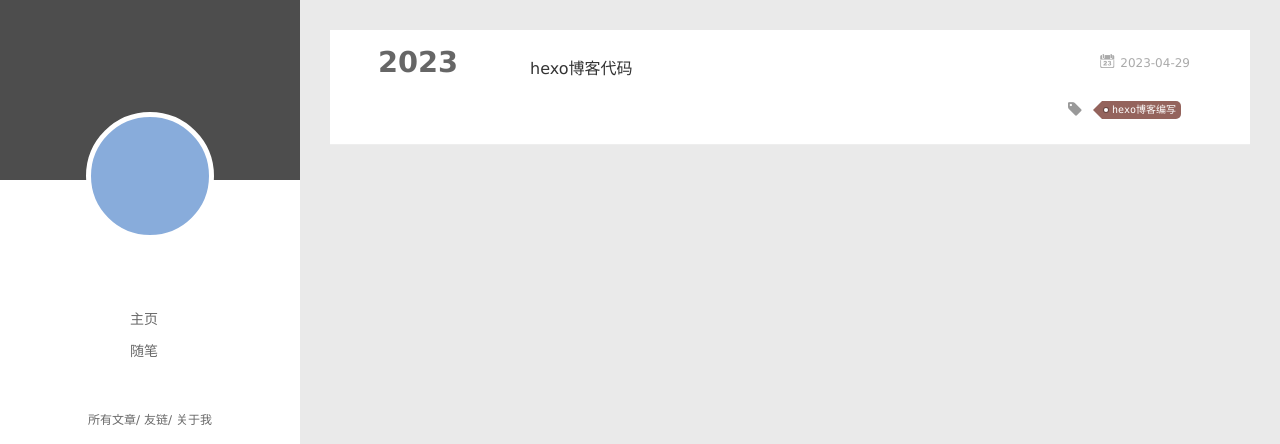
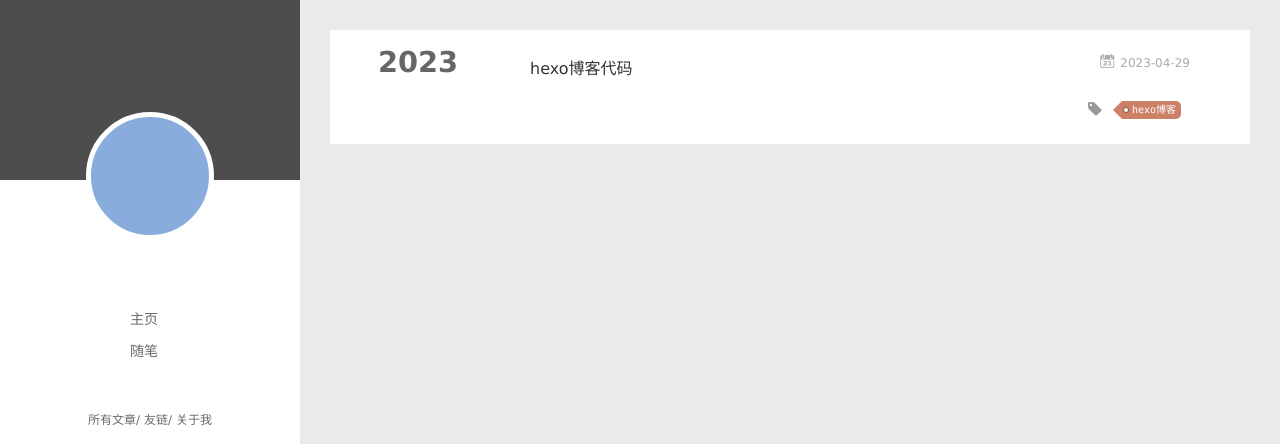
Before and after one commit to kxr189/kxr189.github.io, a plain HTML site: page tags/hexo博客/index.html in a window 1280 px wide. Shown: the top 444 px of the page. Drawn offline with Linux system fonts and the light colour scheme; no server answers.

Commit message:
Site updated: 2023-04-29 16:53:28

```diff
--- a/tags/hexo博客编写/index.html
+++ b/tags/hexo博客/index.html
@@ -6,11 +6,11 @@
   <meta name="renderer" content="webkit">
   <meta http-equiv="X-UA-Compatible" content="IE=edge" >
   <link rel="dns-prefetch" href="https://kxr189.github.io">
-  <title>Tag: hexo博客编写 | Hexo</title>
+  <title>Tag: hexo博客 | Hexo</title>
   <meta name="viewport" content="width=device-width, initial-scale=1, maximum-scale=1">
   <meta property="og:type" content="website">
 <meta property="og:title" content="Hexo">
-<meta property="og:url" content="https://kxr189.github.io/tags/hexo%E5%8D%9A%E5%AE%A2%E7%BC%96%E5%86%99/index.html">
+<meta property="og:url" content="https://kxr189.github.io/tags/hexo%E5%8D%9A%E5%AE%A2/index.html">
 <meta property="og:site_name" content="Hexo">
 <meta property="og:locale" content="en_US">
 <meta property="article:author" content="kxr189">
@@ -185,7 +185,7 @@
 		<ul class="article-tag-list">
 
         		<li class="article-tag-list-item">
-        			<a href="javascript:void(0)" class="js-tag article-tag-list-link color4">hexo博客编写</a>
+        			<a href="javascript:void(0)" class="js-tag article-tag-list-link color2">hexo博客</a>
         		</li>
 
 		</ul>
@@ -296,7 +296,7 @@ return o(i(t),arguments.length<2?void 0:u(arguments[1]))}})},function(t,n,r){var
           <ul class="article-tag-list" q-show="showTags">
 
               <li class="article-tag-list-item">
-                <a href="javascript:void(0)" class="js-tag color4">hexo博客编写</a>
+                <a href="javascript:void(0)" class="js-tag color2">hexo博客</a>
               </li>
 
             <div class="clearfix"></div>
```
Also changed, not shown: 2023/04/29/hello-world/index.html (+1 -1 lines), 2023/04/29/我的第一篇博客“/index.html (+4 -4 lines), archives/2023/04/index.html (+2 -2 lines), archives/2023/index.html (+2 -2 lines), archives/index.html (+2 -2 lines), index.html (+2 -2 lines).
